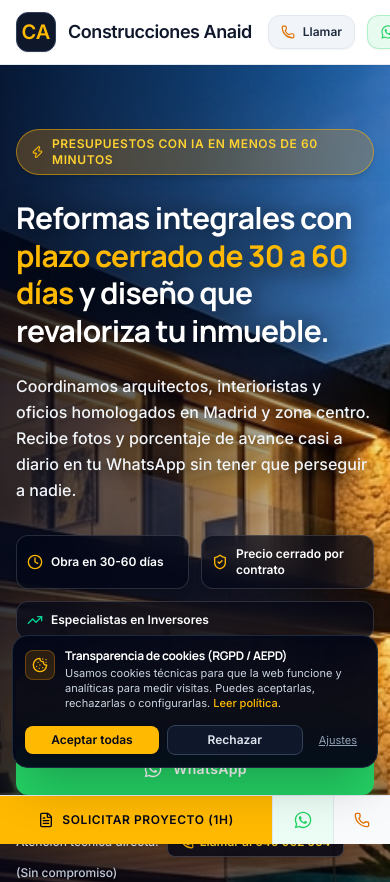
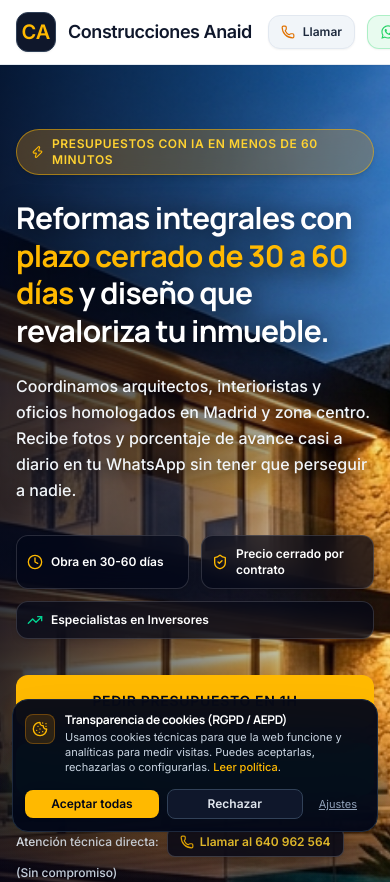
Before and after one commit to luygy0001/anaidgrupo-web, a Next.js app: page / in a window 390 px wide. Shown: the top 882 px of the page. Built offline with nearby package versions, Linux system fonts and the light colour scheme.

Commit message:
refactor: retirar barra fija inferior movil, reubicar cookies y eliminar codigo obsoleto

```diff
--- a/src/app/(es)/layout.tsx
+++ b/src/app/(es)/layout.tsx
@@ -1,6 +1,5 @@
 import Header from '@/components/layout/Header';
 import Footer from '@/components/layout/Footer';
-import CTABar from '@/components/layout/CTABar';
 import WhatsAppButton from '@/components/shared/WhatsAppButton';
 import CookieConsentBanner from '@/components/shared/CookieConsentBanner';
 
@@ -12,11 +11,10 @@ export default function SpanishLayout({
   return (
     <>
       <Header />
-      <main className="flex-1 pb-16 lg:pb-0">{children}</main>
+      <main className="flex-1">{children}</main>
       <Footer />
       <WhatsAppButton />
       <CookieConsentBanner />
-      <CTABar />
     </>
   );
 }
--- a/src/app/en/layout.tsx
+++ b/src/app/en/layout.tsx
@@ -1,6 +1,5 @@
 import Header from '@/components/layout/Header';
 import Footer from '@/components/layout/Footer';
-import CTABar from '@/components/layout/CTABar';
 import WhatsAppButton from '@/components/shared/WhatsAppButton';
 import CookieConsentBanner from '@/components/shared/CookieConsentBanner';
 
@@ -12,11 +11,10 @@ export default function EnglishLayout({
   return (
     <>
       <Header />
-      <main className="flex-1 pb-16 lg:pb-0">{children}</main>
+      <main className="flex-1">{children}</main>
       <Footer />
       <WhatsAppButton />
       <CookieConsentBanner />
-      <CTABar />
     </>
   );
 }
--- a/src/components/chat/ChatGuiado.tsx
+++ /dev/null
@@ -1,55 +0,0 @@
-'use client';
-
-import { useState } from 'react';
-import { MessageCircle, X } from 'lucide-react';
-import ChatFlow from './ChatFlow';
-
-export default function ChatGuiado() {
-  const [isOpen, setIsOpen] = useState(false);
-
-  return (
-    <>
-      {/* Chat bubble trigger — positioned above WhatsApp button */}
-      {!isOpen && (
-        <button
-          onClick={() => setIsOpen(true)}
-          className="fixed bottom-20 right-20 lg:bottom-6 lg:right-24 z-30 flex items-center gap-2 px-4 py-3 rounded-full bg-primary text-white shadow-lg hover:bg-primary-dark hover:scale-105 transition-all duration-200"
-          aria-label="Abrir chat guiado"
-        >
-          <MessageCircle className="w-5 h-5" />
-          <span className="text-sm font-medium hidden sm:inline">
-            ¿Te ayudamos?
-          </span>
-        </button>
-      )}
-
-      {/* Chat panel */}
-      {isOpen && (
-        <div className="fixed bottom-0 right-0 sm:bottom-4 sm:right-4 z-50 w-full sm:w-96 sm:max-h-[600px] bg-white sm:rounded-xl shadow-2xl border border-border flex flex-col overflow-hidden">
-          {/* Header */}
-          <div className="flex items-center justify-between px-4 py-3 bg-primary text-white">
-            <div className="flex items-center gap-2">
-              <MessageCircle className="w-5 h-5" />
-              <div>
-                <p className="text-sm font-semibold">Asistente Anaid</p>
-                <p className="text-xs text-white/70">
-                  Te guiamos paso a paso
-                </p>
-              </div>
-            </div>
-            <button
-              onClick={() => setIsOpen(false)}
-              className="p-1.5 rounded-full hover:bg-white/20 transition-colors"
-              aria-label="Cerrar chat"
-            >
-              <X className="w-5 h-5" />
-            </button>
-          </div>
-
-          {/* Chat flow */}
-          <ChatFlow onClose={() => setIsOpen(false)} />
-        </div>
-      )}
-    </>
-  );
-}
--- a/src/components/layout/CTABar.tsx
+++ /dev/null
@@ -1,39 +0,0 @@
-'use client';
-
-import { Phone, FileText } from 'lucide-react';
-import { PHONE, WHATSAPP_URL } from '@/lib/constants';
-import WhatsAppIcon from '@/components/shared/WhatsAppIcon';
-
-export default function CTABar() {
-  return (
-    <div className="fixed bottom-0 left-0 right-0 z-40 lg:hidden bg-white/95 backdrop-blur-md border-t border-slate-200 shadow-2xl safe-area-pb">
-      <div className="flex items-stretch divide-x divide-slate-200">
-        <a
-          href="#contacto"
-          className="flex-1 flex items-center justify-center gap-2 py-3.5 text-xs font-black uppercase tracking-wider text-slate-950 bg-amber-400 hover:bg-amber-300 active:bg-amber-500 transition-colors shadow-xs"
-        >
-          <FileText className="w-4 h-4 text-slate-950" />
-          <span>Solicitar proyecto (1h)</span>
-        </a>
-        <a
-          href={WHATSAPP_URL}
-          target="_blank"
-          rel="noopener noreferrer"
-          className="flex items-center justify-center gap-2 px-5 py-3.5 text-xs font-bold text-[#128C7E] bg-emerald-50 hover:bg-emerald-100 transition-colors"
-          aria-label="Hablar por WhatsApp con Construcciones Anaid"
-        >
-          <WhatsAppIcon className="w-5 h-5 text-[#25D366] shrink-0" />
-          <span className="hidden sm:inline font-bold">WhatsApp</span>
-        </a>
-        <a
-          href={`tel:${PHONE}`}
-          className="flex items-center justify-center gap-2 px-5 py-3.5 text-xs font-bold text-slate-700 bg-slate-50 hover:bg-slate-100 transition-colors"
-          aria-label="Llamar directamente por teléfono"
-        >
-          <Phone className="w-4 h-4 text-amber-600" />
-          <span className="hidden sm:inline">Llamar</span>
-        </a>
-      </div>
-    </div>
-  );
-}
--- a/src/components/shared/CookieConsentBanner.tsx
+++ b/src/components/shared/CookieConsentBanner.tsx
@@ -70,7 +70,7 @@ export default function CookieConsentBanner() {
       role="dialog"
       aria-labelledby="cookie-title"
       aria-describedby="cookie-desc"
-      className="fixed bottom-[76px] inset-x-3 sm:bottom-6 sm:left-4 sm:right-auto sm:max-w-md z-[60] animate-in fade-in slide-in-from-bottom-3 duration-300 pointer-events-auto"
+      className="fixed bottom-3 inset-x-3 sm:bottom-6 sm:left-4 sm:right-auto sm:max-w-md z-50 animate-in fade-in slide-in-from-bottom-3 duration-300 pointer-events-auto"
     >
       <div className="bg-slate-950/95 backdrop-blur-xl border border-slate-800 rounded-2xl p-3 sm:p-4 shadow-2xl text-white">
         {!showSettings ? (
--- a/src/components/shared/WhatsAppFloatingButton.tsx
+++ /dev/null
@@ -1,24 +0,0 @@
-'use client';
-
-import { MessageCircle } from 'lucide-react';
-import { WHATSAPP_URL } from '@/lib/constants';
-
-export default function WhatsAppFloatingButton() {
-  return (
-    <aside aria-label="Contacto directo por WhatsApp" className="fixed bottom-6 right-6 z-50 flex items-center gap-3">
-      <div className="hidden sm:flex flex-col items-end bg-white text-slate-900 px-3.5 py-1.5 rounded-full shadow-lg border border-slate-200 text-xs font-semibold animate-pulse">
-        <span>¿Presupuesto en 1 hora?</span>
-        <span className="text-emerald-600 font-bold">Escríbenos por WhatsApp</span>
-      </div>
-      <a
-        href={WHATSAPP_URL}
-        target="_blank"
-        rel="noopener noreferrer"
-        aria-label="Contactar por WhatsApp directamente con Construcciones Anaid"
-        className="w-14 h-14 bg-emerald-500 hover:bg-emerald-600 text-white rounded-full shadow-2xl flex items-center justify-center transition-transform hover:scale-110 focus:outline-none focus:ring-4 focus:ring-emerald-300"
-      >
-        <MessageCircle className="w-8 h-8" />
-      </a>
-    </aside>
-  );
-}
```
